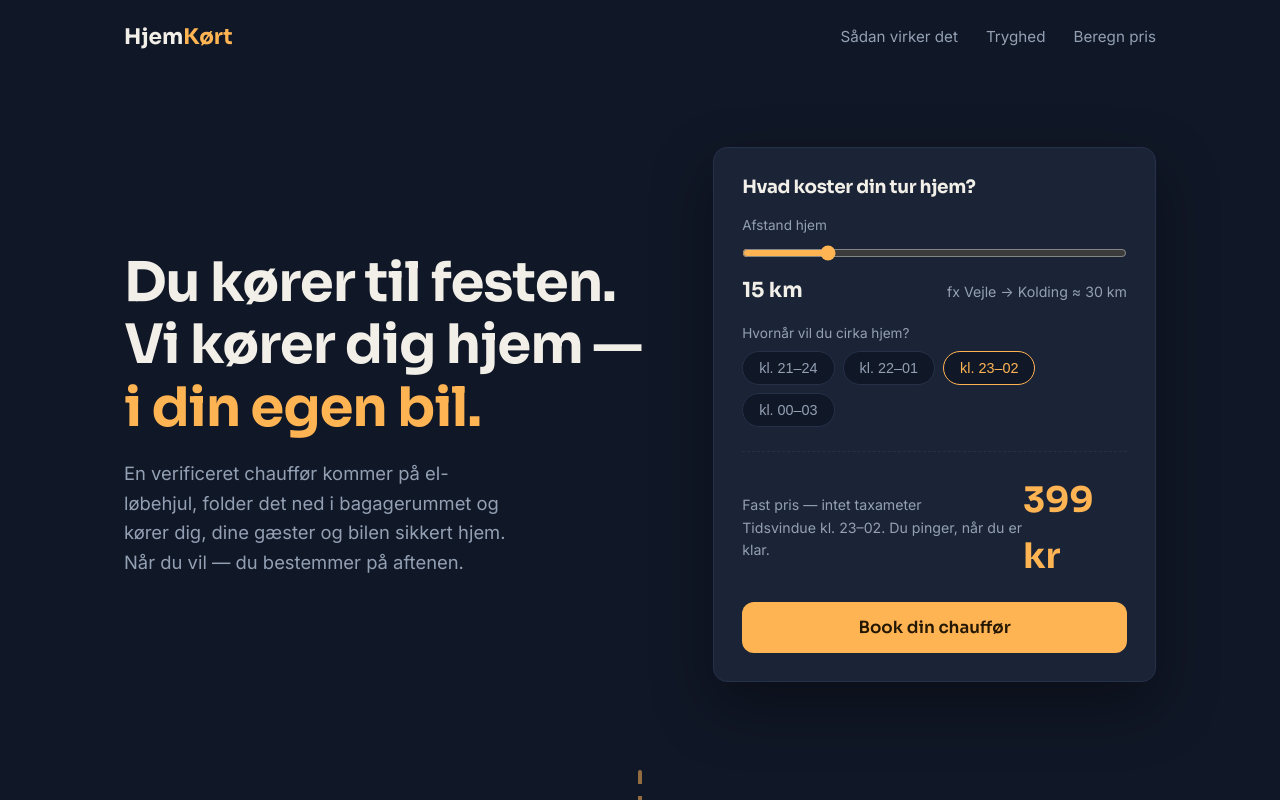
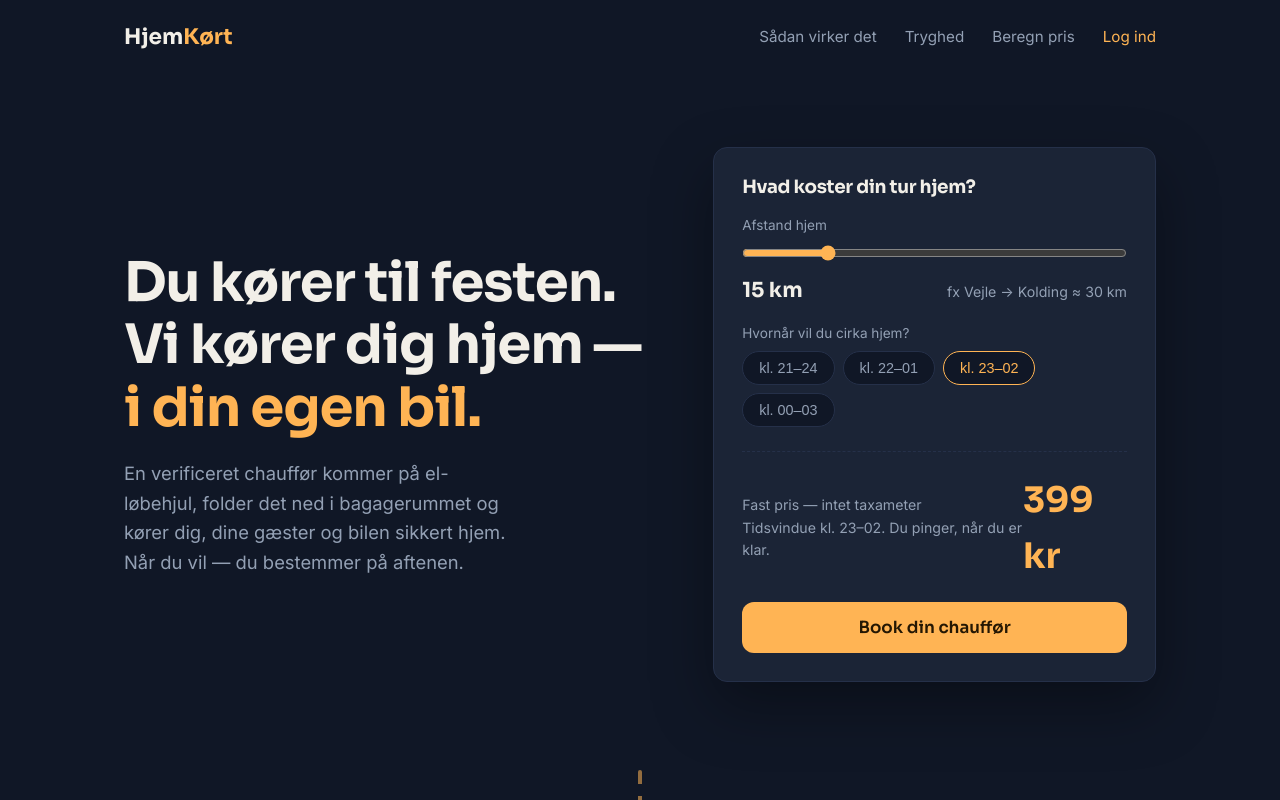
Before and after one commit to MickBuster1978/sikkerhjem, a Next.js app: page / in a window 1280 px wide. Shown: the top 800 px of the page. Built offline with nearby package versions, Linux system fonts and the light colour scheme.

Commit message:
Update page.js

```diff
--- a/app/page.js
+++ b/app/page.js
@@ -26,6 +26,7 @@ export default function Forside() {
             <a href="#saadan">Sådan virker det</a>
             <a href="#tryghed">Tryghed</a>
             <a href="#beregner">Beregn pris</a>
+            <a href="/login" style={{ color: "var(--lygte)" }}>Log ind</a>
           </nav>
         </header>
 
@@ -83,7 +84,9 @@ export default function Forside() {
               <div className="belob">{pris} kr</div>
             </div>
 
-            <button className="knap">Book din chauffør</button>
+            <a href="/book">
+              <button className="knap">Book din chauffør</button>
+            </a>
           </div>
         </section>
       </div>
```
